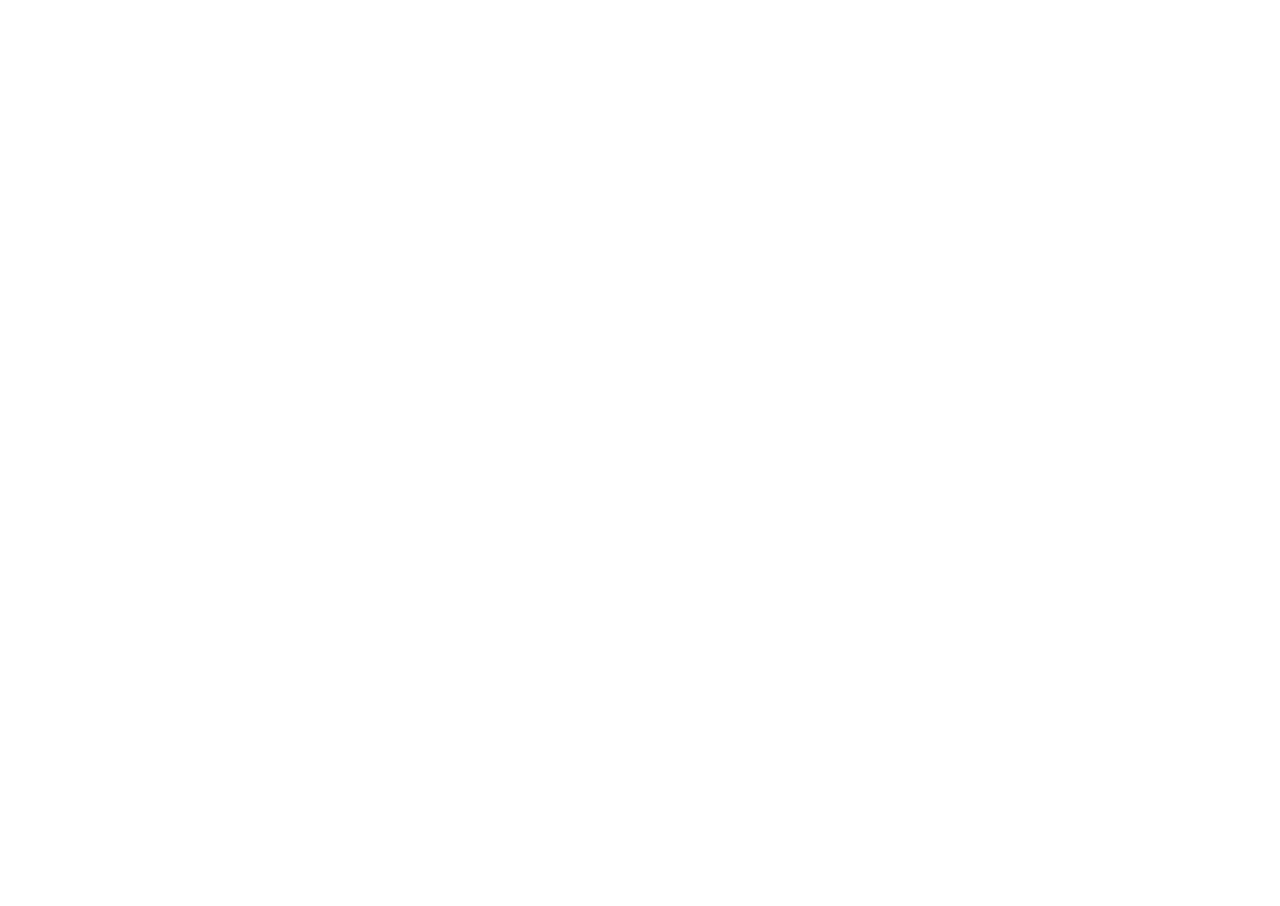
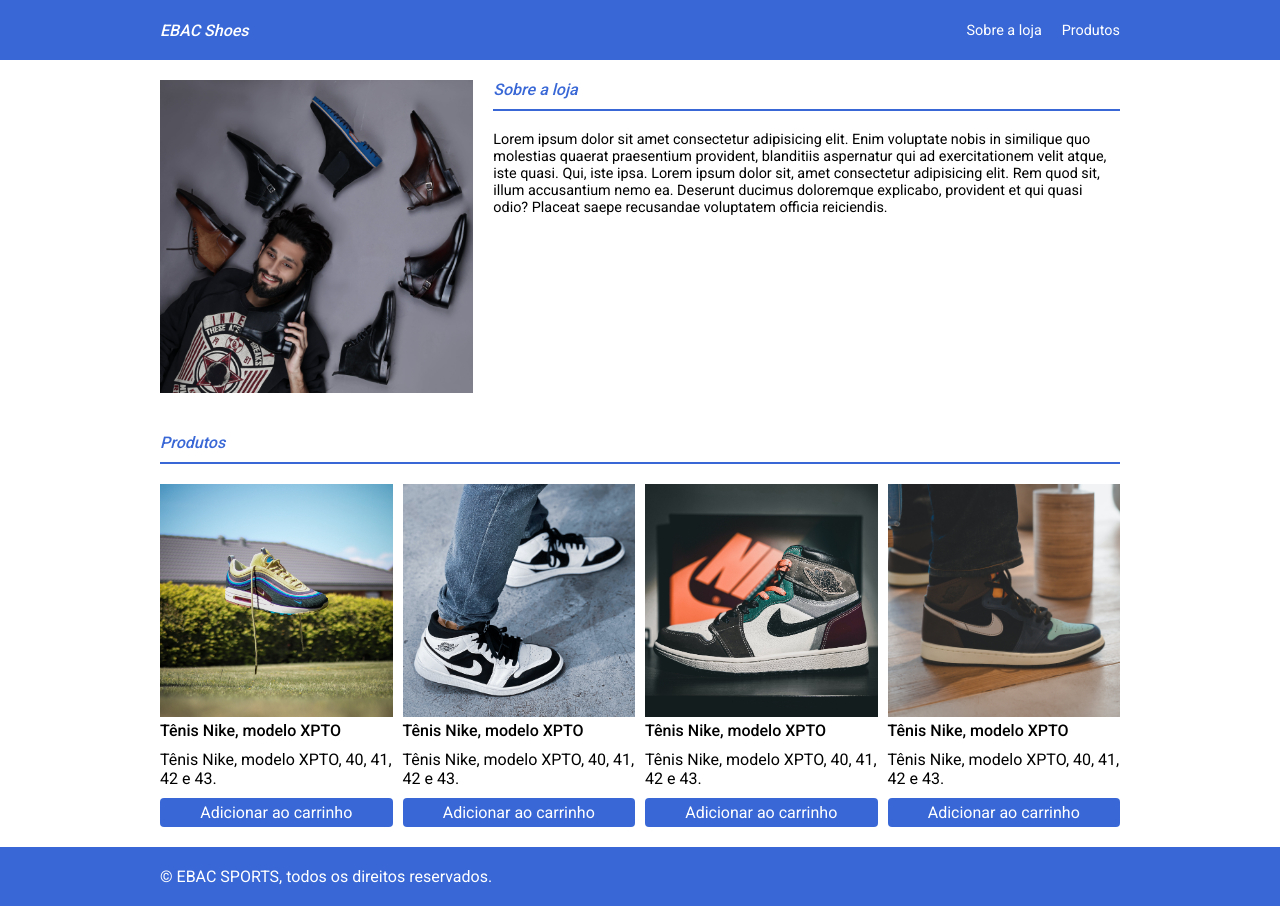
Before and after one commit to Gustavo-dev-front/ebac-sports, a plain HTML site: page index.html in a window 1280 px wide. Before the commit the page ends 800 px from the top, so only its background shows below. Drawn offline with Linux system fonts and the light colour scheme.

Commit message:
estilização inicial feita

```diff
--- a/index.html
+++ b/index.html
@@ -1,12 +1,77 @@
 <!DOCTYPE html>
 <html lang="pt-BR">
+
 <head>
   <meta charset="UTF-8">
   <meta name="viewport" content="width=device-width, initial-scale=1.0">
   <title>EBAC - SPORTS</title>
+  <link rel="preconnect" href="https://fonts.googleapis.com">
+  <link rel="preconnect" href="https://fonts.gstatic.com" crossorigin>
+  <link href="https://fonts.googleapis.com/css2?family=Roboto:wght@400;500&display=swap" rel="stylesheet">
   <link rel="stylesheet" href="./style.css">
 </head>
+
 <body>
 
+  <header>
+    <div class="container">
+      <span id="logo">EBAC Shoes</span>
+      <nav>
+        <ul>
+          <li><a href="#sobre">Sobre a loja</a></li>
+          <li><a href="#produtos">Produtos</a></li>
+        </ul>
+      </nav>
+    </div>
+  </header>
+
+  <section id="sobre">
+    <div class="container">
+      <img src="./imgs/sobre.jpg" alt="homem deitado ao lado de sapatos">
+      <div class="descricao">
+        <h2 class="title">Sobre a loja</h2>
+        <p>Lorem ipsum dolor sit amet consectetur adipisicing elit. Enim voluptate nobis in similique quo molestias quaerat praesentium provident, blanditiis aspernatur qui ad exercitationem velit atque, iste quasi. Qui, iste ipsa. Lorem ipsum dolor sit, amet consectetur adipisicing elit. Rem quod sit, illum accusantium nemo ea. Deserunt ducimus doloremque explicabo, provident et qui quasi odio? Placeat saepe recusandae voluptatem officia reiciendis.</p>
+      </div>
+    </div>
+  </section>
+
+  <main id="produtos">
+    <div class="container">
+      <h2 class="title">Produtos</h2>
+      <ul>
+        <li class="produto">
+          <img src="./imgs/nike-1.jpg" alt="tênis da nike">
+          <h3 class="modelo">Tênis Nike, modelo XPTO</h3>
+          <p>Tênis Nike, modelo XPTO, 40, 41, 42 e 43.</p>
+          <button>Adicionar ao carrinho</button>
+        </li>
+        <li class="produto">
+          <img src="./imgs/nike-2.jpg" alt="tênis da nike">
+          <h3 class="modelo">Tênis Nike, modelo XPTO</h3>
+          <p>Tênis Nike, modelo XPTO, 40, 41, 42 e 43.</p>
+          <button>Adicionar ao carrinho</button>
+        </li>
+        <li class="produto">
+          <img src="./imgs/nike-3.jpg" alt="tênis da nike">
+          <h3 class="modelo">Tênis Nike, modelo XPTO</h3>
+          <p>Tênis Nike, modelo XPTO, 40, 41, 42 e 43.</p>
+          <button>Adicionar ao carrinho</button>
+        </li>
+        <li class="produto">
+          <img src="./imgs/nike-4.jpg" alt="tênis da nike">
+          <h3 class="modelo">Tênis Nike, modelo XPTO</h3>
+          <p>Tênis Nike, modelo XPTO, 40, 41, 42 e 43.</p>
+          <button>Adicionar ao carrinho</button>
+        </li>
+      </ul>
+    </div>
+  </main>
+
+  <footer>
+    <div class="container">
+      <p>&copy; EBAC SPORTS, todos os direitos reservados.</p>
+    </div>
+  </footer>
 </body>
+
 </html>
--- a/style.css
+++ b/style.css
@@ -0,0 +1,122 @@
+* {
+  margin: 0;
+  padding: 0;
+  box-sizing: border-box;
+  color: inherit;
+  text-decoration: none;
+  list-style: none;
+  font-family: 'Roboto', sans-serif;
+  font-weight: 400;
+  font-size: 1rem;
+  transition: .3s;
+}
+
+body {
+  min-height: 100vh;
+  display: grid;
+  align-items: flex-start;
+}
+
+img {
+  max-width: 100%;
+}
+
+.container {
+  max-width: 1000px;
+  margin: 0 auto;
+  padding: 20px;
+}
+
+.title {
+  color: #3968D6;
+  font-weight: 500;
+  font-style: italic;
+}
+
+.title::after {
+  content: "";
+  display: block;
+  width: 100%;
+  height: 2px;
+  background-color: #3968D6;
+  margin: 10px 0 20px;
+}
+
+header, footer{
+  background-color: #3968D6;
+  color: #fff;
+}
+
+header .container {
+  display: flex;
+  align-items: center;
+  justify-content: space-between;
+  gap: 20px;
+}
+
+#logo {
+  font-weight: 500;
+  font-style: italic;
+}
+
+nav ul {
+  display: flex;
+  gap: 20px;
+}
+
+nav ul li {
+  border-bottom: 1px solid transparent;
+}
+
+nav ul li a {
+  font-size: .9rem;
+}
+
+nav ul li:hover {
+  border-color: #fff;
+}
+
+#sobre .container {
+  display: grid;
+  grid-template-columns: 1fr 2fr;
+  gap: 20px;
+}
+
+#sobre p {
+  font-size: .9rem;
+}
+
+#produtos ul {
+  display: flex;
+  gap: 10px;
+}
+
+#produtos ul li {
+  flex: 1;
+}
+
+#produtos button {
+  width: 100%;
+  background-color: #3968D6;
+  padding: 5px;
+  border: none;
+  border-radius: 4px;
+  color: #fff;
+  cursor: pointer;
+}
+
+#produtos .modelo {
+  font-weight: 500;
+}
+
+#produtos p {
+  margin: 10px 0;
+}
+
+#produtos button:hover {
+  opacity: .5;
+}
+
+footer {
+align-self: flex-end;
+}
```
Also changed, not shown: imgs/nike-1.jpg (added), imgs/nike-2.jpg (added), imgs/nike-3.jpg (added), imgs/nike-4.jpg (added), imgs/sobre.jpg (added).
